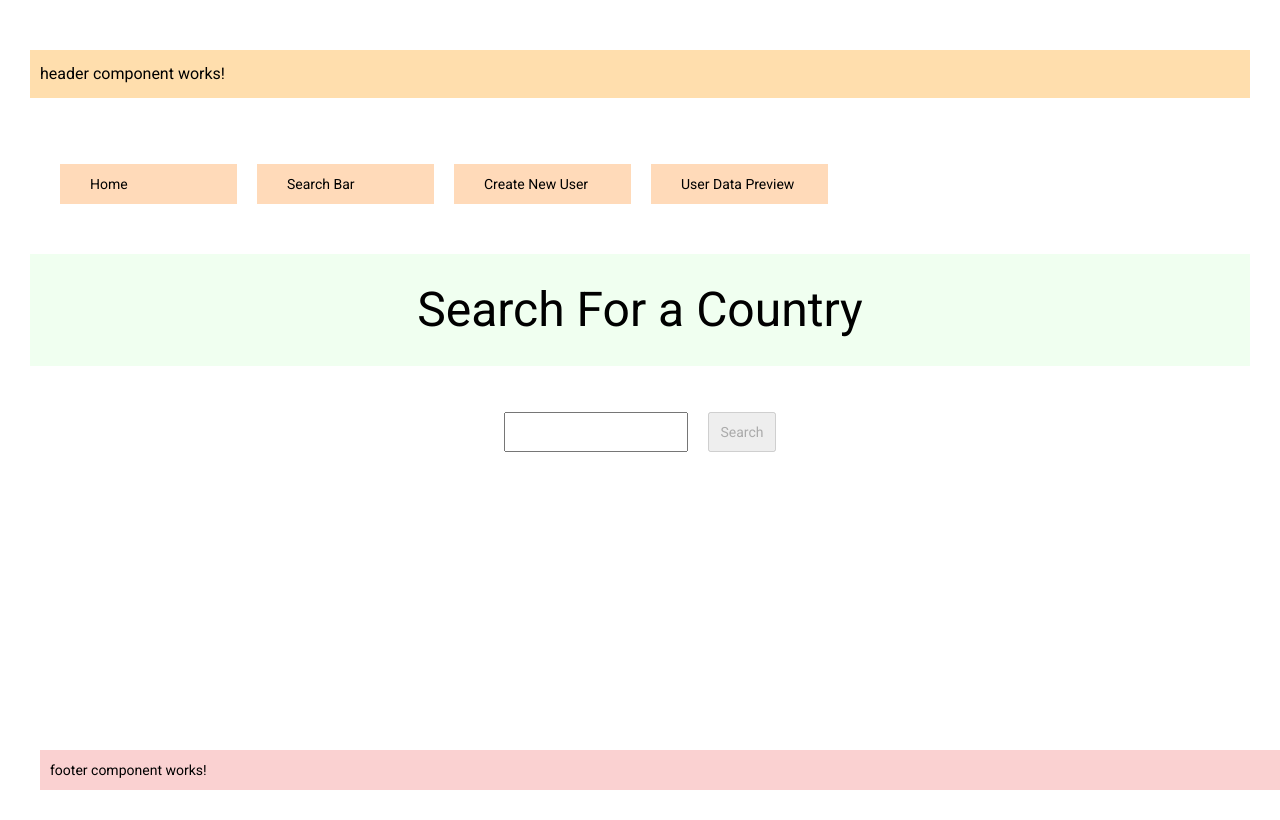
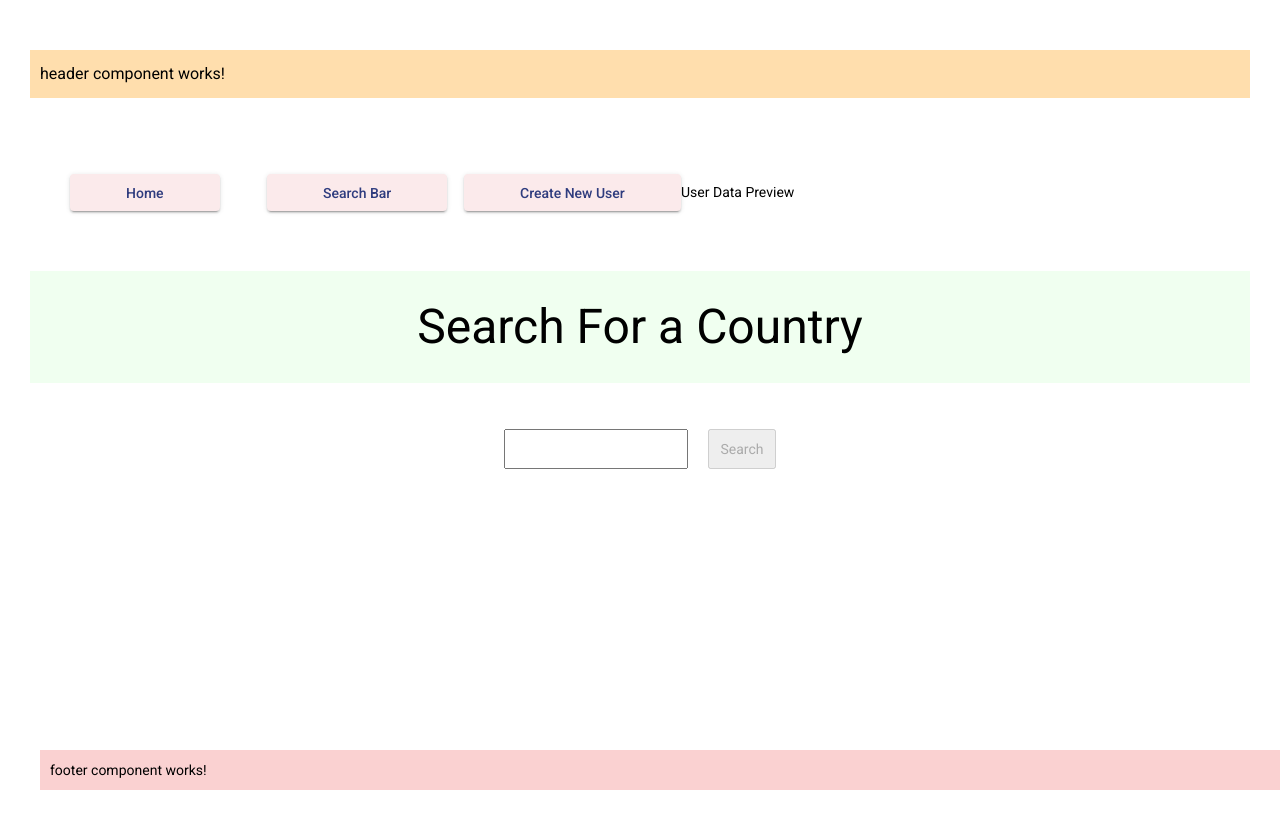
Before and after one commit to Stasiek99/AA-Angular-public, an Angular app: page /search-bar in a window 1280 px wide. Built offline with nearby package versions, Linux system fonts and the light colour scheme.

Commit message:
edited header buttons

```diff
--- a/src/app/app.component.html
+++ b/src/app/app.component.html
@@ -1,13 +1,13 @@
 <app-header></app-header>
 <ul class="nav navbar-nav">
   <li>
-    <a (click)="goToHome()">Home</a>
+    <button mat-raised-button><a (click)="goToHome()">Home</a></button>
   </li>
   <li>
-    <a (click)="goToSearchBar()">Search Bar</a>
+    <button mat-raised-button><a (click)="goToSearchBar()">Search Bar</a></button>
   </li>
   <li>
-    <a (click)="goToCreateUser()">Create New User</a>
+    <button mat-raised-button><a (click)="goToCreateUser()">Create New User</a></button>
   </li>
   <li>
     <a (click)="goToUserPresentation()">User Data Preview</a>
--- a/src/app/app.component.scss
+++ b/src/app/app.component.scss
@@ -1,5 +1,9 @@
-ul li{
+ul li {
   display: inline-block;
   width: 15%;
-  background-color: #ffdab9;
 }
+
+ul li button{
+  color: #2F3C7E;
+  background-color: #FBEAEB;
+}
--- a/src/app/app.module.ts
+++ b/src/app/app.module.ts
@@ -11,6 +11,7 @@ import {GeneralModule} from "./general/general.module";
 import {HomeModule} from "./home/home.module";
 import {AppRoutingModule} from "./app-routing.module";
 import {CreateNewUserModule} from "./create-new-user/create-new-user.module";
+import {MatButtonModule} from "@angular/material/button";
 
 
 @NgModule({
@@ -26,7 +27,8 @@ import {CreateNewUserModule} from "./create-new-user/create-new-user.module";
     AppRoutingModule,
     CreateNewUserModule,
     AppRoutingModule,
-    BrowserAnimationsModule
+    BrowserAnimationsModule,
+    MatButtonModule
   ],
   providers: [HttpClientModule, CountryDataService],
   bootstrap: [AppComponent]
```
